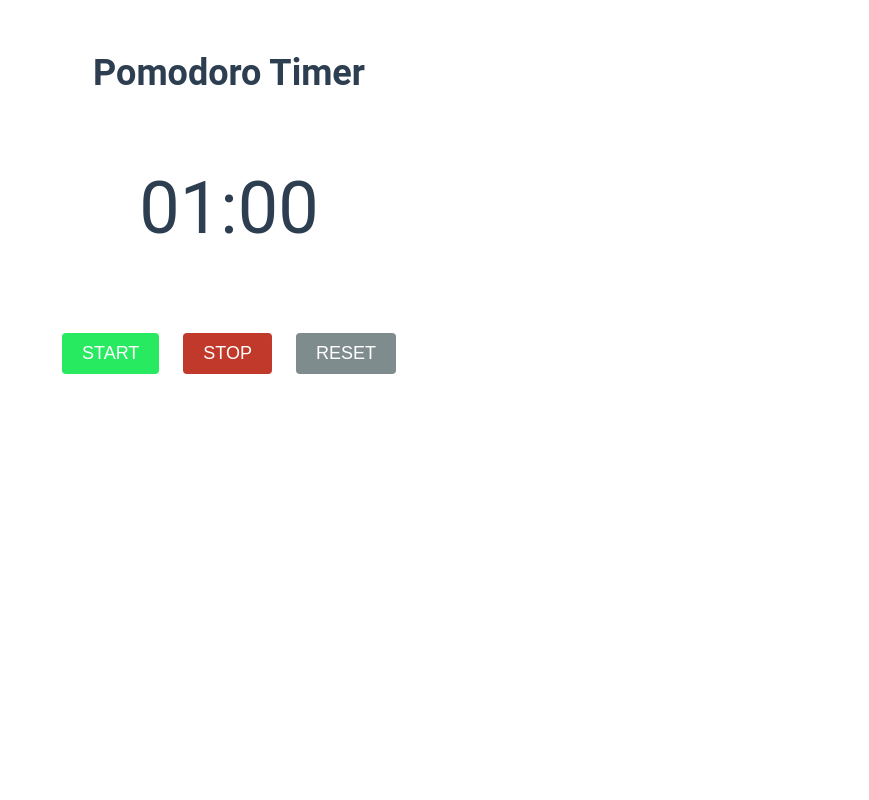
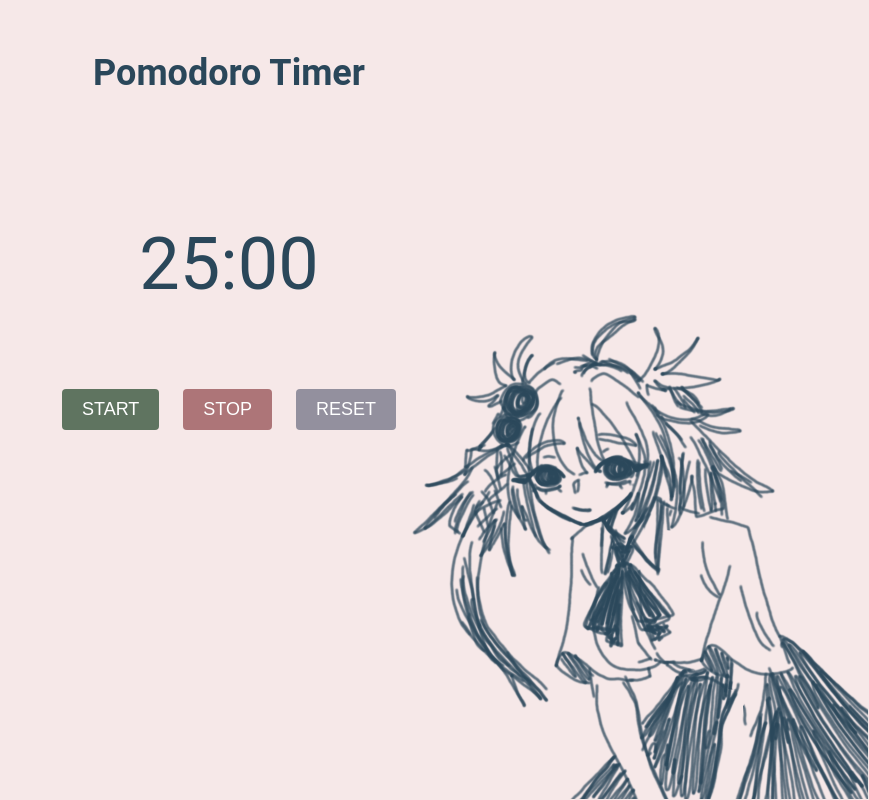
Before and after one commit to jerk03n/pomodoro-timer, a plain HTML site: page index.html in a window 1280 px wide. Shown: the whole page, without its empty margins (411-1280 px from the left). Drawn offline with Linux system fonts and the light colour scheme.

Commit message:
changed styling

```diff
--- a/index.html
+++ b/index.html
@@ -10,12 +10,13 @@
     <body>
         <div class="container">
             <h1 class="title">Pomodoro Timer</h1>
-            <p class="timer" id="timer">01:00</p>
+            <p class="timer" id="timer">25:00</p>
             <div class="button-wrapper">
                 <button id="start">Start</button>
                 <button id="stop">Stop</button>
                 <button id="reset">Reset</button>
             </div>
+            <img src="assets/animeGirl.png" alt="Corner Image" class="corner-image">
         </div>
         <script src="script.js"></script>
     </body>
--- a/script.js
+++ b/script.js
@@ -4,10 +4,10 @@ const resetEl = document.getElementById("reset")
 const timerEl = document.getElementById("timer")
 
 let interval;
-let timeLeft = 60;
+let timeLeft = 1500;
 let workFlg = 1;
 
-const alarmSound = new Audio("alarm.mp3");
+const alarmSound = new Audio("assets/alarm.mp3");
 alarmSound.load();
 
 function updateTimer(){
@@ -68,3 +68,5 @@ startEl.addEventListener("click", () => {
 });
 endEl.addEventListener("click", stopTimer);
 resetEl.addEventListener("click", resetTimer);
+
+document.body.style.backgroundColor = "#f6e8e8";
--- a/style.css
+++ b/style.css
@@ -8,13 +8,13 @@
 
 .title{
     font-size: 36px;
-    margin-bottom: 10px;
-    color: #2c3e50;
+    margin-bottom: 10vw;
+    color: #2a475a;
 }
 
 .timer{
     font-size: 72px;
-    color: #2c3e50;
+    color: #2a475a;
 }
 
 button{
@@ -35,13 +35,22 @@ button:hover{
 }
 
 #start{
-    background-color: #27ea60;
+    background-color: #5f7460;
 }
 
 #stop{
-    background-color: #c0392b;
+    background-color: #ad7578;
 }
 
 #reset{
-    background-color: #7f8c8d;
+    background-color: #93909e;
 }
+
+.corner-image{
+    position: fixed;
+    bottom: 1px;
+    right: 1px;
+    width: 500px;
+    max-width:500px;
+    height:auto;
+}
```
Also changed, not shown: assets/animeGirl.png (added), 2 other files.
